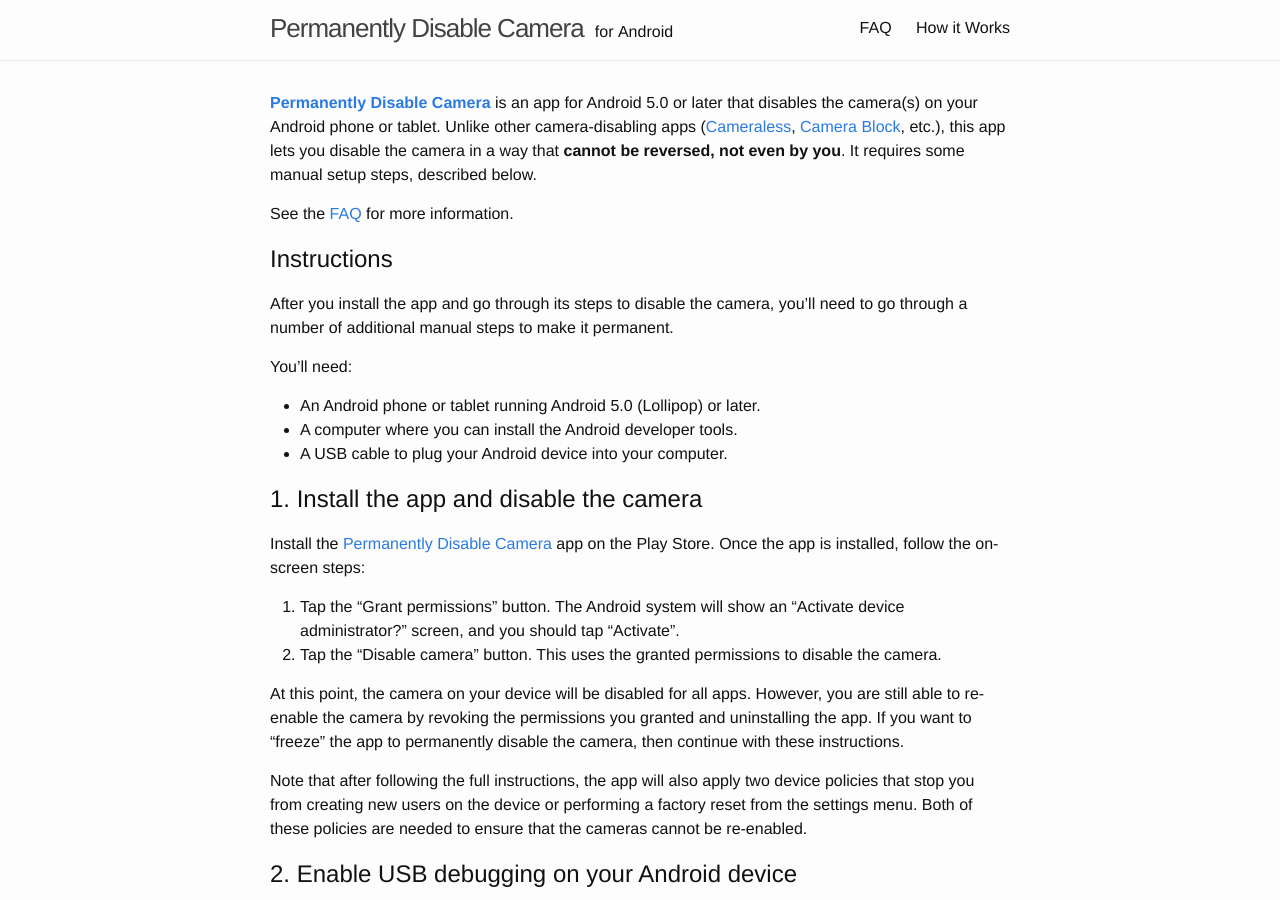
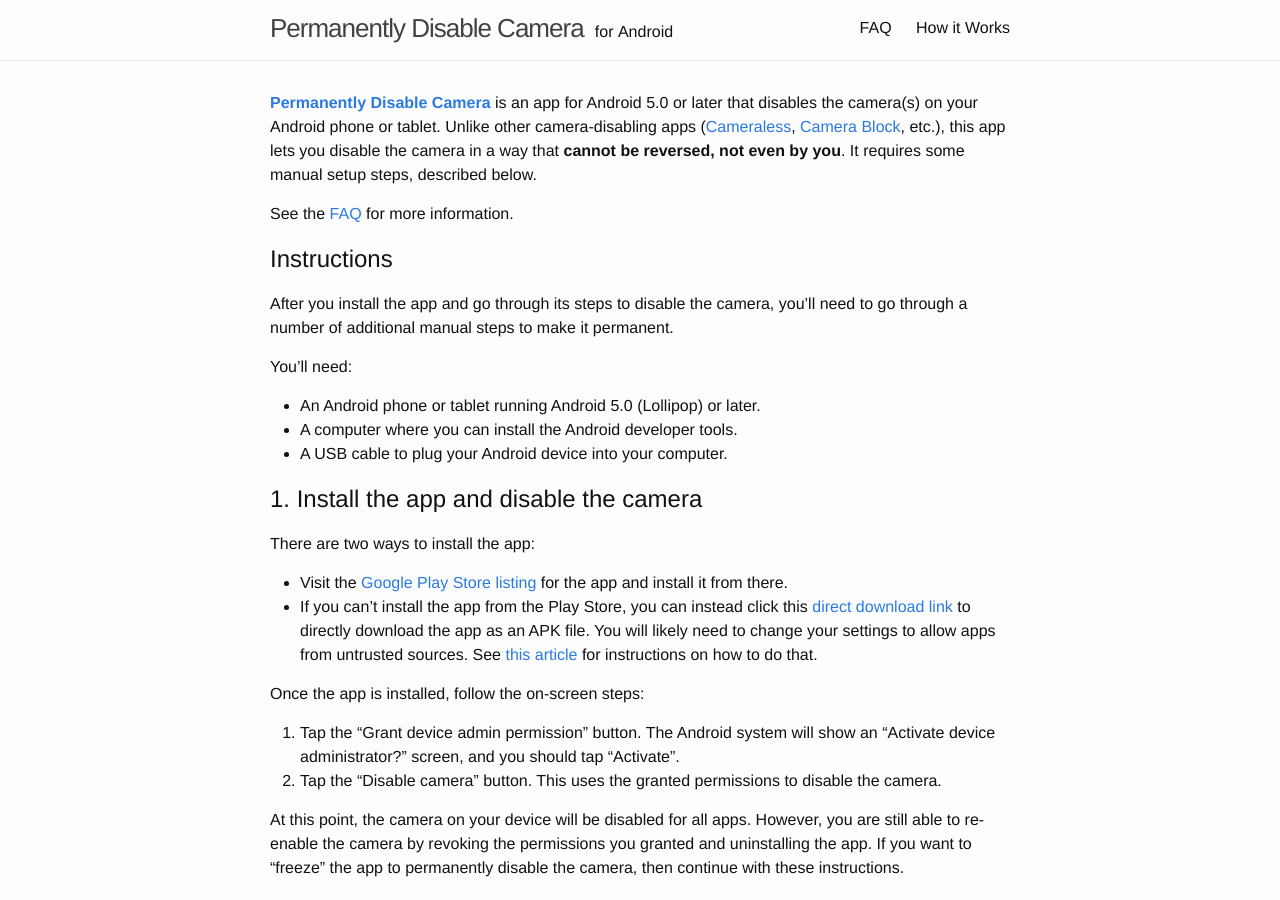
Before and after one commit to disablecamera/disablecamera.github.io, a Jekyll site: the page built from index.md, in a window 1280 px wide and 900 px high. Built offline with Jekyll 4.4.1, drawn with Linux system fonts in a browser that asks for light colours.

Commit message:
Add direct download link

```diff
--- a/index.md
+++ b/index.md
@@ -26,11 +26,21 @@ You'll need:
 
 # 1. Install the app and disable the camera
 
-Install the [Permanently Disable Camera](https://play.google.com/store/apps/details?id=com.disablecamera)
-app on the Play Store. Once the app is installed, follow the on-screen steps:
+There are two ways to install the app:
 
-1. Tap the "Grant permissions" button. The Android system will show an "Activate
-   device administrator?" screen, and you should tap "Activate".
+* Visit the [Google Play Store listing](https://play.google.com/store/apps/details?id=com.disablecamera)
+  for the app and install it from there.
+* If you can't install the app from the Play Store, you can instead click this
+  [direct download link](/downloads/permanently-disable-camera-1.2.apk) to
+  directly download the app as an APK file. You will likely need to change your
+  settings to allow apps from untrusted sources. See
+  [this article](https://www.howtogeek.com/313433/how-to-sideload-apps-on-android/)
+  for instructions on how to do that.
+
+Once the app is installed, follow the on-screen steps:
+
+1. Tap the "Grant device admin permission" button. The Android system will show
+   an "Activate device administrator?" screen, and you should tap "Activate".
 2. Tap the "Disable camera" button. This uses the granted permissions to disable
    the camera.
 
```
Also changed, not shown: 1 other file.
